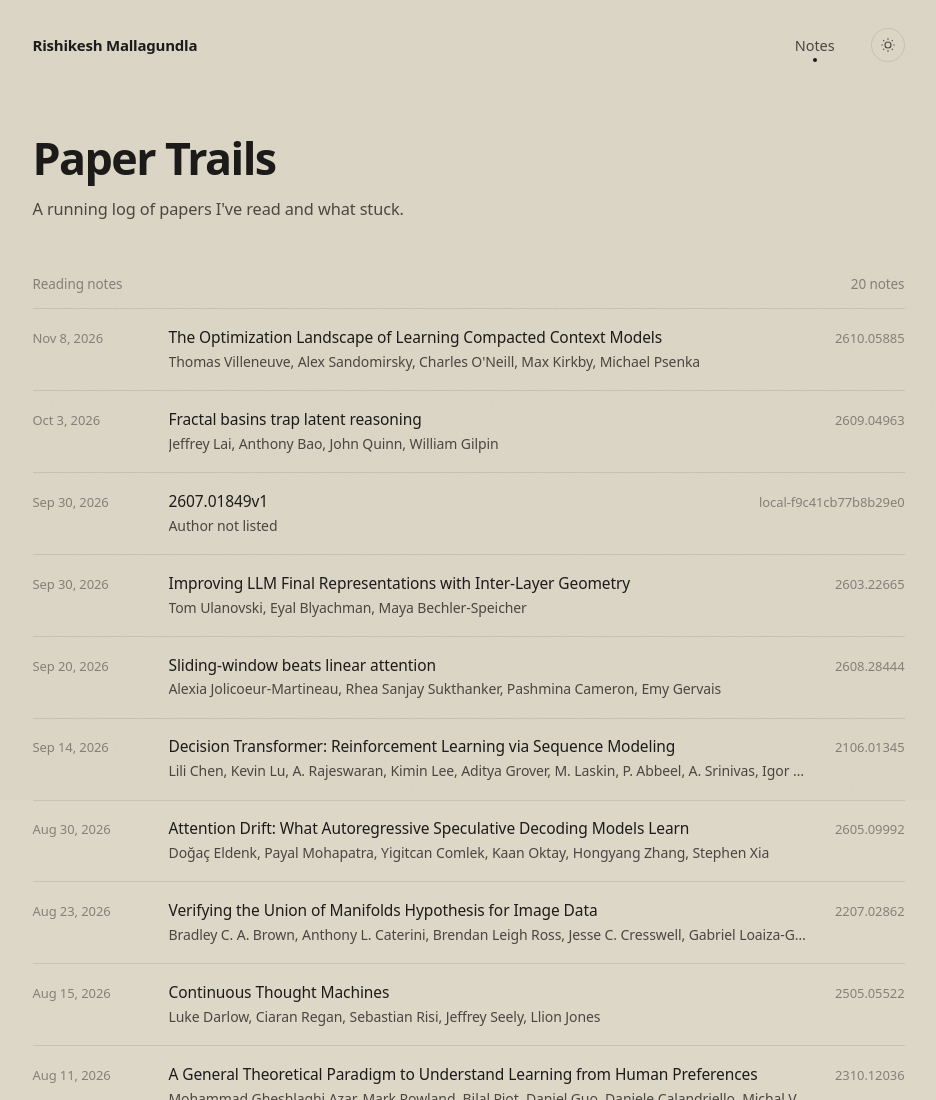
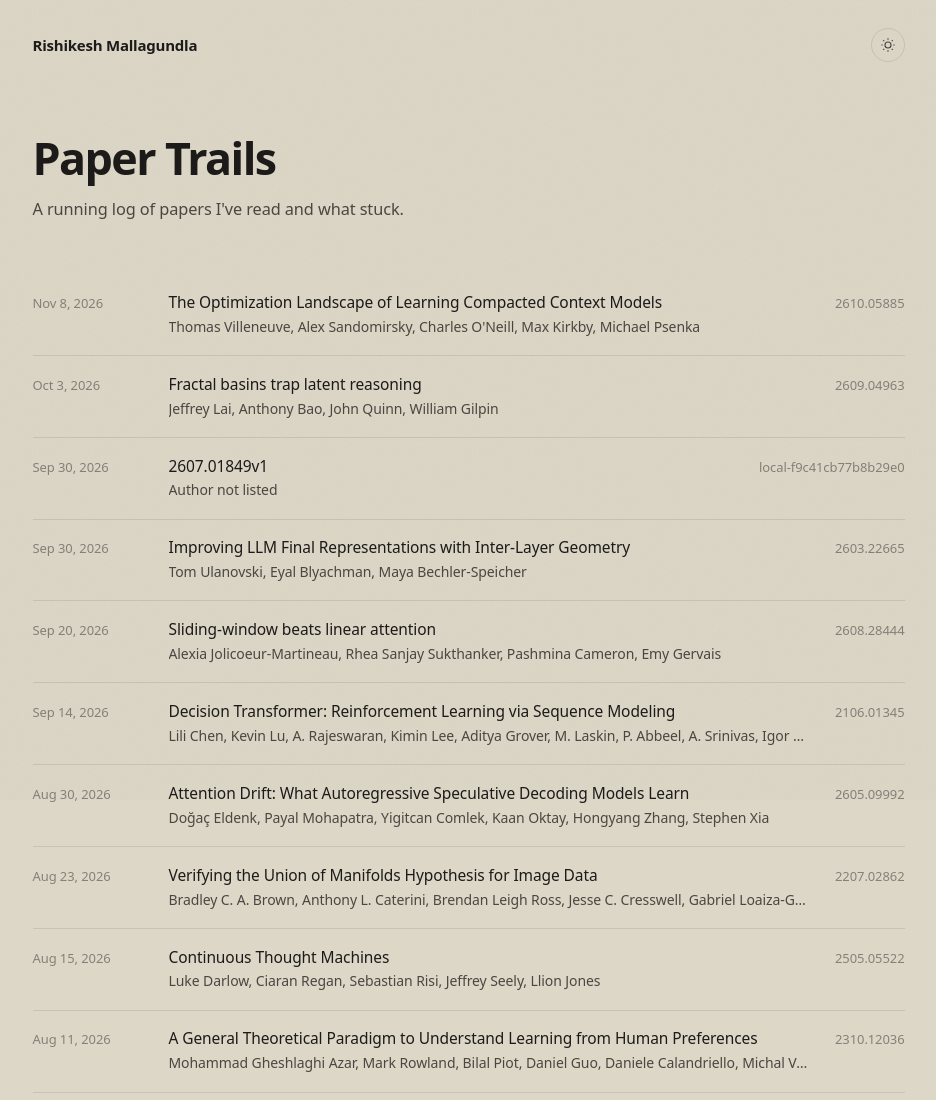
Before and after one commit to Rishik00/notes-site, a plain HTML site: page index.html in a window 1280 px wide. Shown: the top 1100 px of the page, without its empty margins (164-1100 px from the left). Drawn offline with Linux system fonts and the light colour scheme; a small style sheet from the web is missing.

Commit message:
Refine notes page hierarchy

```diff
--- a/index.html
+++ b/index.html
@@ -18,7 +18,6 @@
   <header class="site-header">
     <div class="shell header-inner">
       <a class="brand" href="https://notapenguin.vercel.app/">Rishikesh Mallagundla</a>
-      <nav class="site-nav" aria-label="Current section"><a href="index.html" aria-current="page">Notes</a></nav>
       <button class="theme-toggle" type="button" aria-label="Toggle dark mode" title="Toggle dark mode">
         <svg viewBox="0 0 24 24" width="16" height="16" fill="none" stroke="currentColor" stroke-width="1.7" aria-hidden="true">
           <circle cx="12" cy="12" r="4.5"></circle>
@@ -32,10 +31,6 @@
       <h1 id="site-title">Paper Trails</h1>
       <p id="site-subtitle"></p>
     </header>
-    <div class="list-head">
-      <h2>Reading notes</h2>
-      <span id="note-count"></span>
-    </div>
     <ul class="note-list" id="list">
       <li class="state">Loading…</li>
     </ul>
@@ -85,8 +80,6 @@
         return;
       }
 
-      document.getElementById('note-count').textContent = notes.length + (notes.length === 1 ? ' note' : ' notes');
-
       list.innerHTML = notes.map((n, idx) => {
         return (
           '<li style="--i:' + idx + '"><a href="note.html?id=' + encodeURIComponent(n.id) + '">' +
--- a/style.css
+++ b/style.css
@@ -87,7 +87,7 @@ a { color: inherit; }
 
 .header-inner {
   display: grid;
-  grid-template-columns: auto minmax(0, 1fr) auto;
+  grid-template-columns: minmax(0, 1fr) auto;
   align-items: center;
   gap: 2.25rem;
 }
@@ -97,27 +97,6 @@ a { color: inherit; }
   font-weight: 600;
   letter-spacing: -0.015em;
   text-decoration: none;
-}
-
-.site-nav { justify-self: end; }
-
-.site-nav a {
-  position: relative;
-  color: var(--ink-2);
-  font-size: 14.5px;
-  text-decoration: none;
-}
-
-.site-nav a::after {
-  position: absolute;
-  bottom: -7px;
-  left: 50%;
-  width: 4px;
-  height: 4px;
-  border-radius: 50%;
-  background: var(--ink);
-  content: '';
-  transform: translateX(-50%);
 }
 
 .theme-toggle {
@@ -172,23 +151,6 @@ a { color: inherit; }
   font-size: 1.02rem;
 }
 
-.list-head {
-  display: flex;
-  align-items: baseline;
-  justify-content: space-between;
-  gap: 1rem;
-  padding-bottom: 0.8rem;
-  border-bottom: 1px solid var(--line);
-}
-
-.list-head h2,
-.list-head span {
-  margin: 0;
-  color: var(--muted);
-  font-size: 13.5px;
-  font-weight: 500;
-}
-
 .note-list { margin: 0; padding: 0; list-style: none; }
 .note-list li { border-bottom: 1px solid var(--line); }
 
@@ -239,7 +201,7 @@ a { color: inherit; }
 }
 
 /* Note page */
-.note-page { max-width: var(--measure); }
+.note-page { max-width: var(--shell); }
 
 .back {
   display: inline-block;
@@ -258,7 +220,7 @@ a { color: inherit; }
 }
 
 .note-head h1 {
-  max-width: 42rem;
+  max-width: 52rem;
   margin: 0 0 1rem;
   font-size: clamp(2rem, 5vw, 2.65rem);
   font-weight: 600;
@@ -288,6 +250,7 @@ a { color: inherit; }
 .content a:hover { background-image: linear-gradient(var(--ink), var(--ink)); }
 
 .content {
+  max-width: var(--measure);
   font-size: 1.06rem;
   line-height: 1.72;
   letter-spacing: -0.003em;
@@ -371,8 +334,7 @@ mjx-container { overflow-x: auto; overflow-y: hidden; }
 @media (max-width: 640px) {
   .shell { padding-inline: 1.25rem; }
   .site-header { padding-top: 1.25rem; }
-  .header-inner { grid-template-columns: minmax(0, 1fr) auto auto; gap: 1rem; }
-  .site-nav { justify-self: auto; }
+  .header-inner { gap: 1rem; }
   .page { padding-block: 3.5rem 5rem; }
   .note-list a { grid-template-columns: minmax(0, 1fr) auto; row-gap: 0.25rem; }
   .note-list time { grid-column: 1 / -1; }
```
Also changed, not shown: note.html (+12 -1 lines).
